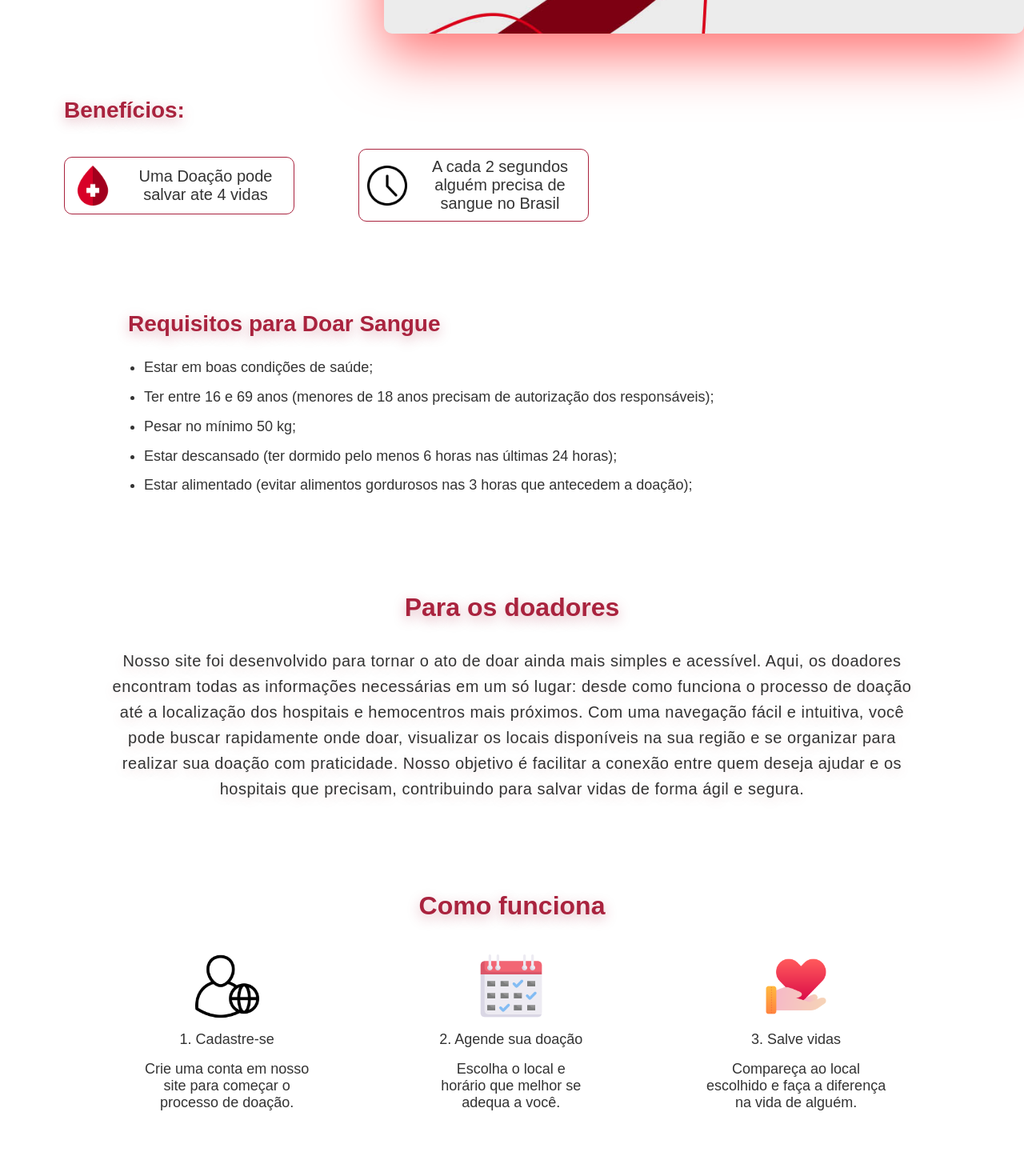
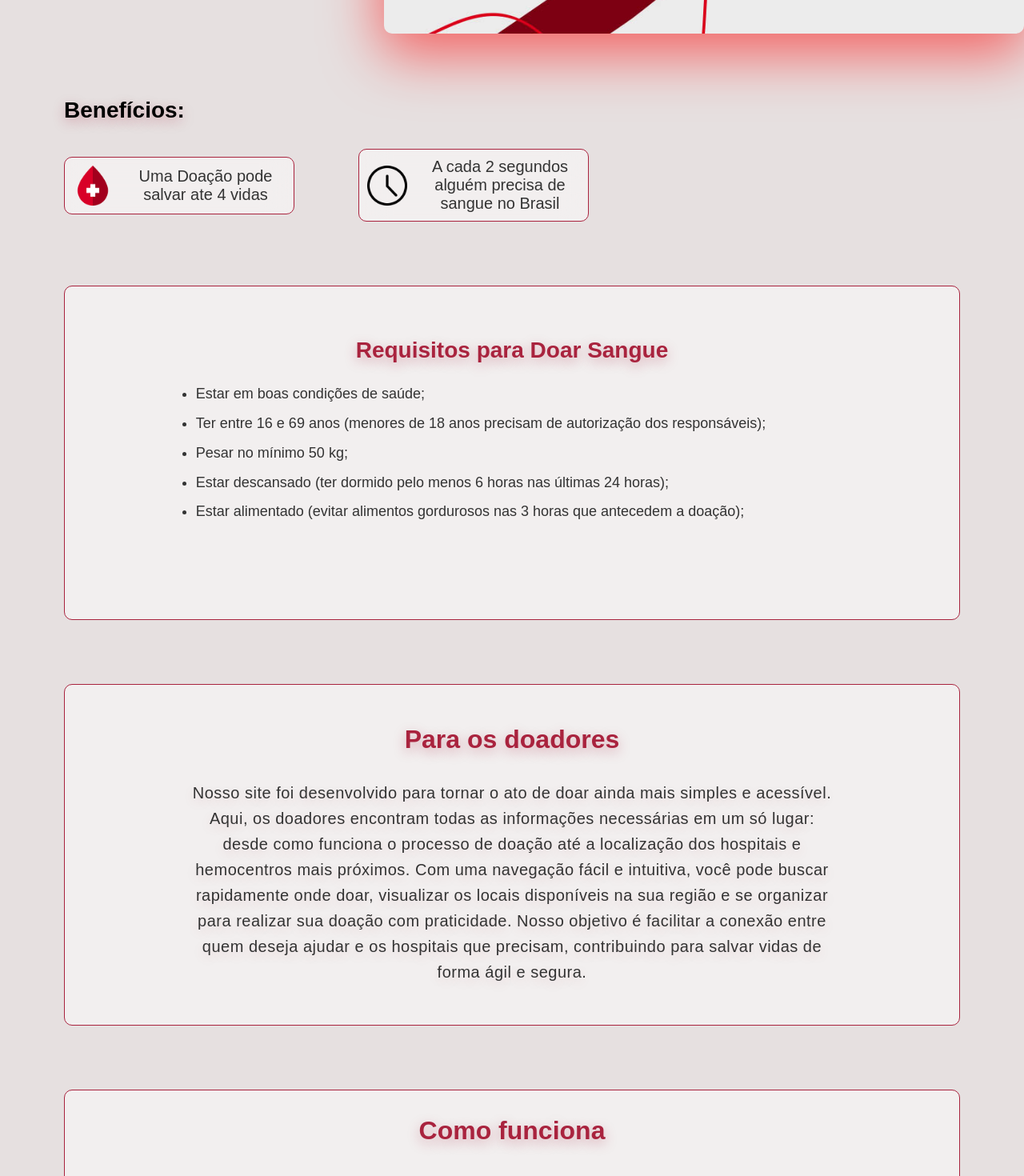
Before and after one commit to Gustavooxx/Tcc_Projeto, a React (Vite) app in the folder Frontend/: page / in a window 1280 px wide. Shown: the part 440-1910 px from the top of the page at 80% size. Built offline with nearby package versions, Linux system fonts and the light colour scheme.

Commit message:
efeitos inicio

```diff
--- a/Frontend/index.html
+++ b/Frontend/index.html
@@ -9,5 +9,6 @@
   <body>
     <div id="root"></div>
     <script type="module" src="/src/main.jsx"></script>
+
   </body>
 </html>
--- a/Frontend/src/pages/Inicio/index.jsx
+++ b/Frontend/src/pages/Inicio/index.jsx
@@ -83,7 +83,7 @@ export default function Inicio() {
 
 
                 <div className='conteudo-requisitos'>
-                    <h3>Requisitos para Doar Sangue</h3>
+                    <h4>Requisitos para Doar Sangue</h4>
                     <ul>
                         <li>Estar em boas condições de saúde;</li>
                         <li>Ter entre 16 e 69 anos (menores de 18 anos precisam de autorização dos responsáveis);</li>
--- a/Frontend/src/pages/Inicio/index.scss
+++ b/Frontend/src/pages/Inicio/index.scss
@@ -1,8 +1,10 @@
 .container-site {
 
+    border-radius: 12px;
     background-size: cover;
     background-position: left;
     background-repeat: no-repeat;
+    background-color: #e6e0e0;
 
     .container-tags {
         display: flex;
@@ -106,6 +108,8 @@
             flex-direction: column;
 
 
+
+
             h2 {
                 margin-bottom: 1rem;
                 font-size: 32px;
@@ -124,12 +128,20 @@
                     }
                 }
 
+                button:hover {
+
+                    transform: translateY(-5px);
+                    box-shadow: 0 10px 20px rgba(0, 0, 0, 0.2);
+
+                }
+
                 button {
                     color: white;
                     border: 1px solid #EE666E;
                     border-radius: 10px;
                     padding: 10px 20px 10px 20px;
                     font-size: 18px;
+                    transition: transform 0.3s ease, box-shadow 0.3s ease;
 
                 }
             }
@@ -153,11 +165,12 @@
 
     .beneficios {
 
+
         h3 {
             margin-left: 5rem;
             font-size: 28px;
             margin-bottom: 2rem;
-            color: #A9233E;
+
             text-shadow: rgba(169, 35, 62, 0.35) 0px 5px 15px;
         }
 
@@ -167,12 +180,26 @@
             margin-top: 2rem;
 
 
+            .itens-beneficios:hover {
+                transform: translateY(-10px);
+                box-shadow: 0 10px 20px rgba(0, 0, 0, 0.2);
+
+            }
+
             .itens-beneficios {
                 display: flex;
                 align-items: center;
                 gap: 1rem;
                 padding: 10px;
                 margin-left: 5rem;
+
+
+
+                background-color: rgba(255, 255, 255, 0.482);
+                backdrop-filter: blur(18px);
+                border-radius: 12px;
+                transition: transform 0.3s ease, box-shadow 0.3s ease;
+
 
 
 
@@ -195,8 +222,20 @@
         }
     }
 
+    .requisitos-doar:hover {
+        transform: translateY(-10px);
+        box-shadow: 0 10px 20px rgba(0, 0, 0, 0.2);
+    }
+
     .requisitos-doar {
+        border: 1px solid #A9233E;
+        border-radius: 10px;
+        background-color: rgba(255, 255, 255, 0.482);
+
         margin-top: 5rem;
+        margin: 5rem;
+        padding-bottom: 5rem;
+        transition: transform 0.3s ease, box-shadow 0.3s ease;
 
         h3 {
 
@@ -217,11 +256,11 @@
         }
 
 
-        h3 {
+        h4 {
             font-size: 28px;
             color: #A9233E;
             text-shadow: rgba(169, 35, 62, 0.35) 0px 5px 15px;
-
+            text-align: center;
         }
 
         ul {
@@ -239,17 +278,29 @@
         }
     }
 
+
+    .texto-doadores:hover {
+        transform: translateY(-10px);
+        box-shadow: 0 10px 20px rgba(0, 0, 0, 0.2);
+    }
+
     .texto-doadores {
-        margin-top: 5rem;
-        margin-bottom: 5rem;
         text-align: center;
-
+        margin: 5rem;
+        border: 1px solid #A9233E;
+        border-radius: 10px;
+        background-color: rgba(255, 255, 255, 0.482);
+        padding: 50px;
+        transition: transform 0.3s ease, box-shadow 0.3s ease;
 
         h4 {
             font-size: 32px;
             color: #A9233E;
             margin-bottom: 2rem;
             text-shadow: rgba(169, 35, 62, 0.35) 0px 5px 15px;
+
+
+
         }
 
         p {
@@ -266,14 +317,20 @@
         }
     }
 
+
+    .como-funciona:hover {
+        transform: translateY(-10px);
+        box-shadow: 0 10px 20px rgba(0, 0, 0, 0.2);
+    }
+
     .como-funciona {
         padding: 2rem;
         border-radius: 10px;
-        width: 80%;
-        margin-left: auto;
-        margin-right: auto;
-        margin-top: 5rem;
-        margin-bottom: 5rem;
+        margin: 5rem;
+        border: 1px solid #A9233E;
+        background-color: rgba(255, 255, 255, 0.482);
+        transition: transform 0.3s ease, box-shadow 0.3s ease;
+
 
 
         h5 {
@@ -316,6 +373,7 @@
         }
     }
 
+
     .fazer-parte {
 
 
@@ -323,6 +381,7 @@
         justify-content: center;
         align-items: center;
         margin-bottom: 5rem;
+        transition: transform 0.3s ease, box-shadow 0.3s ease;
 
         button {
             background: linear-gradient(135deg, #DA2B1D 0%, #A9233E 100%);
@@ -337,6 +396,7 @@
             font-family: 'Segoe UI', Tahoma, Geneva, Verdana, sans-serif;
             letter-spacing: 1px;
             outline: none;
+            transition: transform 0.3s ease, box-shadow 0.3s ease;
 
         }
 
@@ -344,6 +404,8 @@
             background: #A9233E;
             color: #fff;
             text-shadow: 1px 1px 10px rgba(255, 255, 255, 0.7);
+            transform: translateY(-10px);
+            box-shadow: 0 10px 20px rgba(0, 0, 0, 0.2);
         }
     }
 
```
